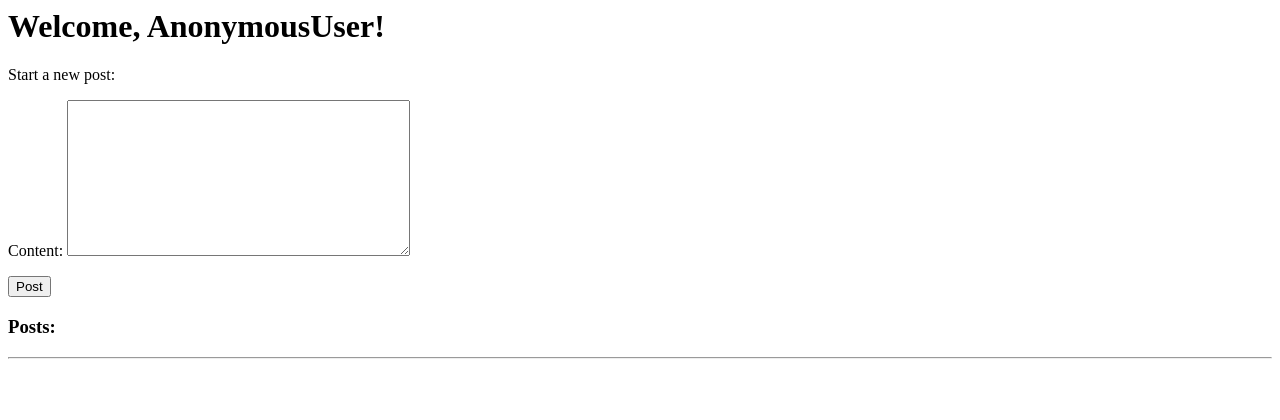
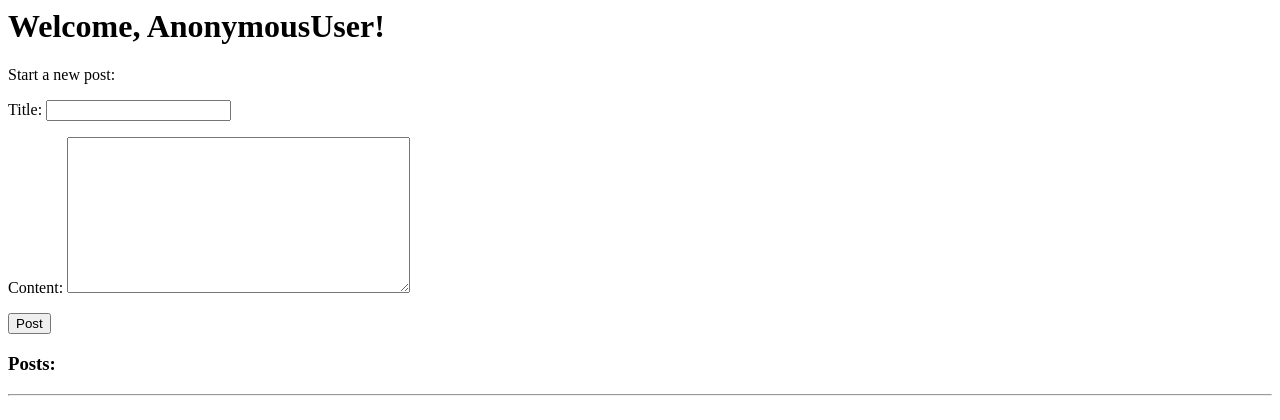
Before and after one commit to shish023/abcl-backend, a Django app: template backend/templates/front.html in a window 1280 px wide. Shown: the top 420 px of the page. Run offline with Django 3.2, Linux system fonts and the light colour scheme; the template is opened without the code that fills it: values that come from a table or form of the project are taken from there, others are empty.

Commit message:
title, description fields added. cleaned

```diff
--- a/abcl/urls.py
+++ b/abcl/urls.py
@@ -20,7 +20,6 @@ urlpatterns = [
     url(r'^admin/', include(admin.site.urls)),
     url(r'^home/', 'backend.views.home', name='home'),
     url(r'^login/', 'backend.views.login', name='login'),
-    url(r'^page/(?P<user>\w+)/', 'backend.views.page', name='page'),
     url(r'^register/', 'backend.views.register', name='register'),
     url(r'^(?P<user>\w+)/front/', 'backend.views.front', name='front'),
     url(r'^(?P<user>\w+)/post/(?P<post>\d+)', 'backend.views.post', name='post'),
--- a/backend/forms.py
+++ b/backend/forms.py
@@ -5,7 +5,7 @@ from .models import Post, User, Comment
 class PostForm(forms.ModelForm):
     class Meta:
         model = Post
-        fields = ['content']
+        fields = ['title','content']
 
 class LoginForm(forms.Form):
     username = forms.CharField()
--- a/backend/models.py
+++ b/backend/models.py
@@ -3,14 +3,15 @@ from django.db import models
 class Post(models.Model):
     post_id = models.AutoField(primary_key=True)
     user_id = models.ForeignKey('User')
-    content = models.TextField(blank=False)
+    title = models.CharField(max_length=500)
+    content = models.TextField(blank=True)
     date = models.DateTimeField(auto_now_add=True)
 
     class Meta:
         ordering = ['-date']
 
     def __unicode__(self):
-        return self.content
+        return self.title
 
 class User(models.Model):
     user_id = models.AutoField(primary_key=True)
--- a/backend/templates/front.html
+++ b/backend/templates/front.html
@@ -17,7 +17,7 @@
 <hr/>
 
 {% for post in posts %}
-    <a href="/{{ user }}/post/{{ post.post_id }}"> {{ post.content }}</a>
+    <a href="/{{ user }}/post/{{ post.post_id }}"> {{ post.title }}</a>
     <h6>By {{ post.user_id.username }}</h6>
 
         <form method="GET" action="">
--- a/backend/templates/login.html
+++ b/backend/templates/login.html
@@ -2,7 +2,7 @@
 
 {% if form %}
 
-    <form method="POST" action="">
+    <form method="POST" action="/front/">
         {% csrf_token %}
         {{ form.as_p }}
         <input type="submit" value="Post">
--- a/backend/templates/page.html
+++ /dev/null
@@ -1 +0,0 @@
-<h1>Welcome, {{ user }}!</h1>
--- a/backend/templates/post.html
+++ b/backend/templates/post.html
@@ -2,7 +2,8 @@
 
 
 
-<h3>{{ post }}</h3>
+<h3>{{ post.title }}</h3>
+<p>{{ post.content }}</p>
 <h6>By {{ post.user_id.username }}</h6>
 
 
```
Also changed, not shown: backend/views.py (+0 -10 lines), backend/migrations/0003_auto_20151014_1704.py (added).
